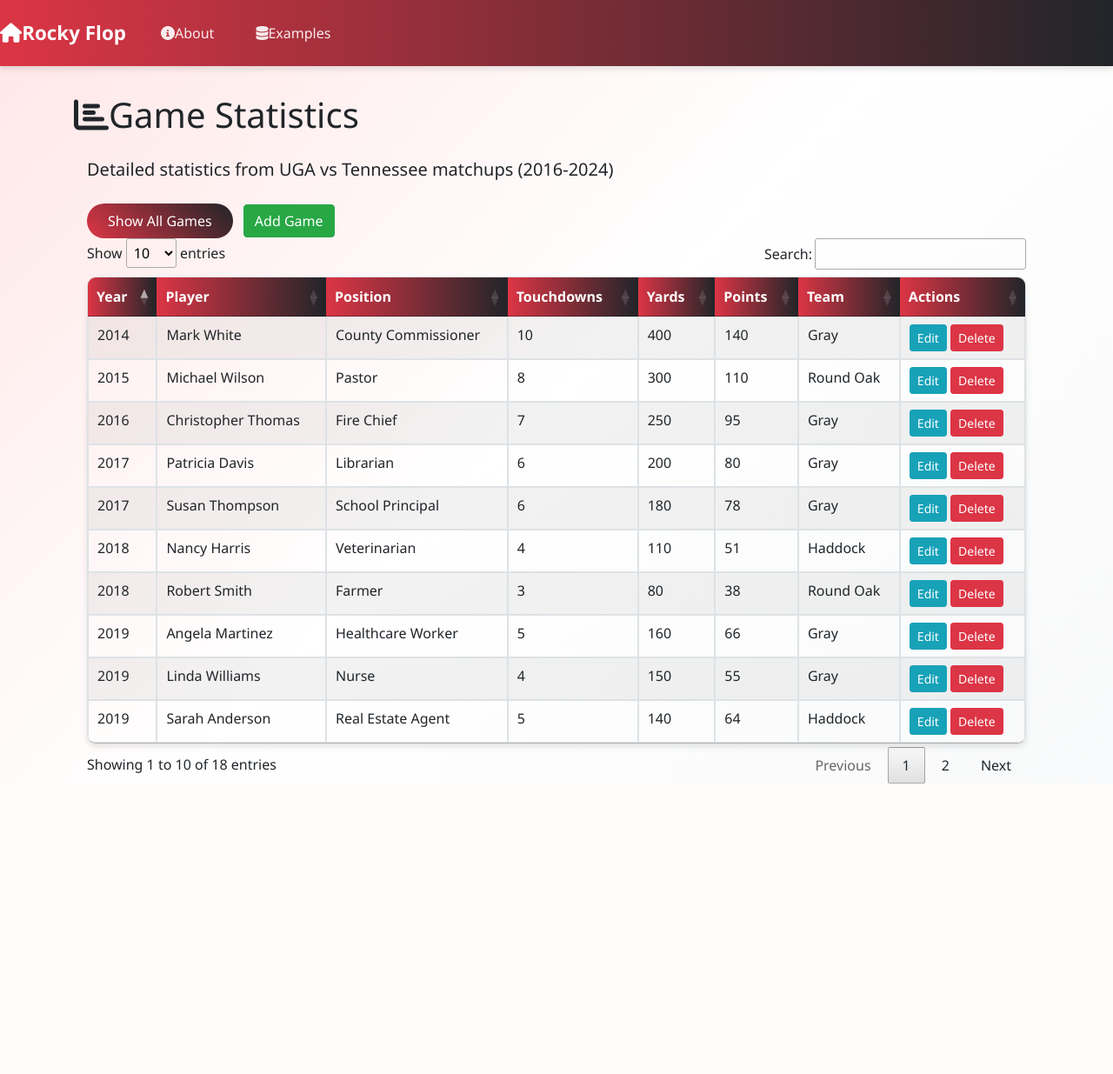
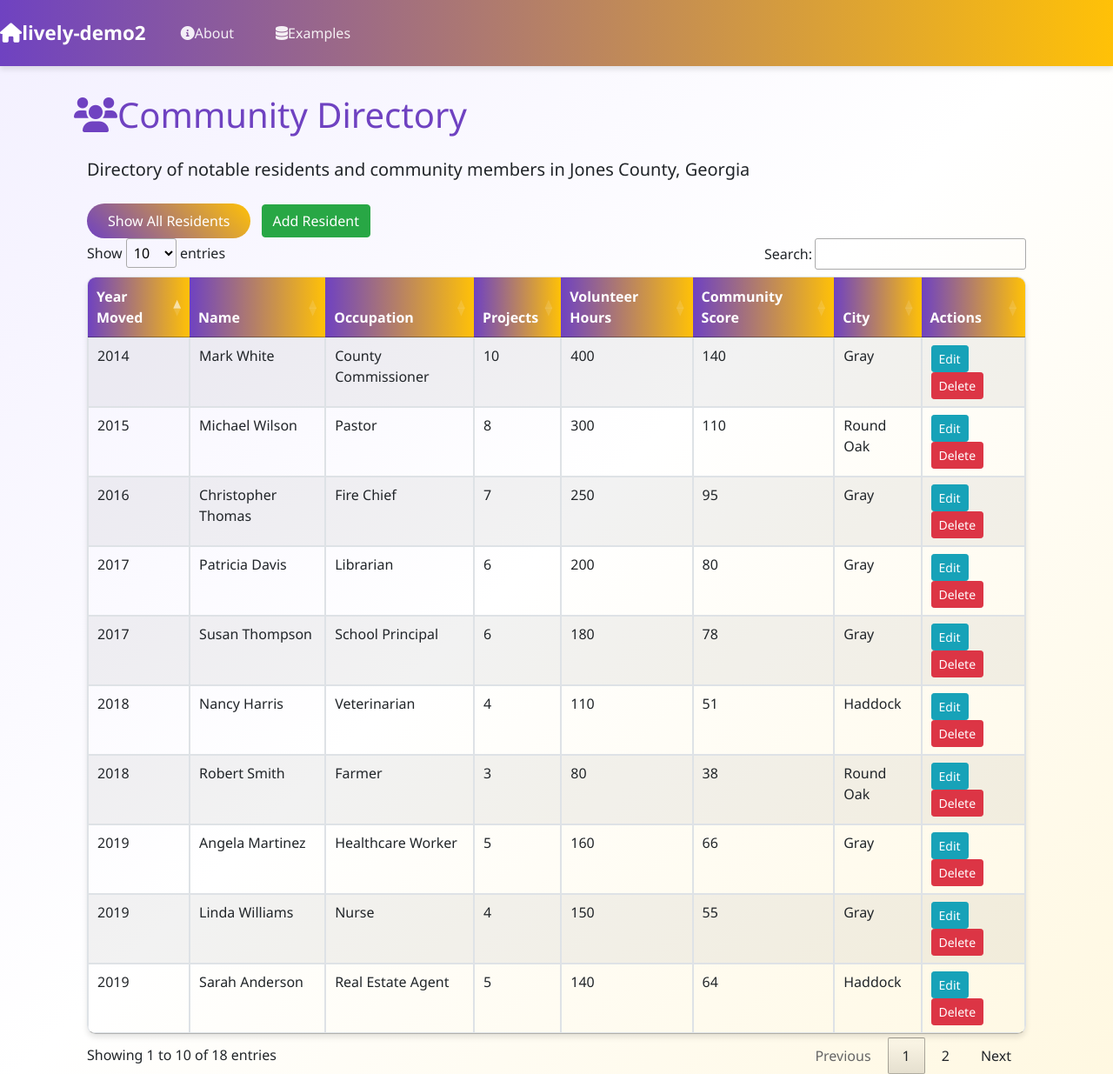
Before and after one commit to Sh0gai/lively-demo2, a Flask app: page /example/ in a window 1280 px wide. Shown: the whole page at 87% size. Before the commit the page ends 901 px from the top, so only its background shows below. Run offline with Flask 3, Linux system fonts and the light colour scheme; data comes from the database, SQL or seed files in the repository; both versions use the stored data as it was after the commit; some libraries are stand-ins or nearby versions.

Commit message:
Transform site to Jones County GA with purple and gold theme

```diff
--- a/app/blueprints/examples.py
+++ b/app/blueprints/examples.py
@@ -49,7 +49,7 @@ def show_examples():
         if not df.empty:
             # Rename columns for better display
             display_df = df[['game_year', 'name', 'position', 'goals', 'assists', 'points', 'club_name', 'athlete_id']].copy()
-            display_df.columns = ['Year', 'Player', 'Position', 'Touchdowns', 'Yards', 'Points', 'Team', 'ID']
+            display_df.columns = ['Year Moved', 'Name', 'Occupation', 'Projects', 'Volunteer Hours', 'Community Score', 'City', 'ID']
 
             # Add edit and delete buttons to the Actions column
             def create_actions(row):
@@ -81,8 +81,8 @@ def edit_example(athlete_id):
     club_name = request.form.get('club_name')
     game_year = request.form.get('game_year', type=int, default=2024)
 
-    # Calculate points based on touchdowns
-    points = goals * 6
+    # Calculate community score based on projects and volunteer hours
+    points = goals * 10 + assists // 10
 
     query = """
     UPDATE athletes_data
@@ -116,8 +116,8 @@ def add_example():
     club_name = request.form.get('club_name')
     game_year = request.form.get('game_year', type=int, default=2024)
 
-    # Calculate points based on touchdowns
-    points = goals * 6
+    # Calculate community score based on projects and volunteer hours
+    points = goals * 10 + assists // 10
 
     query = """
     INSERT INTO athletes_data (name, position, goals, assists, points, club_name, game_year)
--- a/app/templates/base.html
+++ b/app/templates/base.html
@@ -2,25 +2,25 @@
 <html lang="en">
 <head>
     <meta charset="UTF-8">
-    <title>Rocky Flop</title>
+    <title>lively-demo2</title>
     <link href="https://stackpath.bootstrapcdn.com/bootstrap/4.5.2/css/bootstrap.min.css" rel="stylesheet">
     <link href="https://cdnjs.cloudflare.com/ajax/libs/font-awesome/6.0.0/css/all.min.css" rel="stylesheet">
     <style>
         :root {
-            --primary-red: #dc3545;
-            --primary-black: #212529;
-            --light-red: #ffe6e6;
-            --light-black: #f8f9fa;
+            --primary-purple: #6f42c1;
+            --primary-gold: #ffc107;
+            --light-purple: #f3f0ff;
+            --light-gold: #fff8e1;
         }
 
         body {
-            background: linear-gradient(135deg, var(--light-red) 0%, #ffffff 50%, var(--light-black) 100%);
+            background: linear-gradient(135deg, var(--light-purple) 0%, #ffffff 50%, var(--light-gold) 100%);
             min-height: 100vh;
             font-family: 'Segoe UI', Tahoma, Geneva, Verdana, sans-serif;
         }
 
         .navbar-gcsu {
-            background: linear-gradient(90deg, var(--primary-red) 0%, var(--primary-black) 100%);
+            background: linear-gradient(90deg, var(--primary-purple) 0%, var(--primary-gold) 100%);
             box-shadow: 0 4px 6px rgba(0, 0, 0, 0.1);
             padding: 1rem 0;
         }
@@ -68,12 +68,12 @@
         }
 
         .alert-success {
-            background: linear-gradient(45deg, var(--primary-red), var(--primary-black));
+            background: linear-gradient(45deg, var(--primary-purple), var(--primary-gold));
             color: white;
         }
 
         .btn-primary {
-            background: linear-gradient(45deg, var(--primary-red), var(--primary-black));
+            background: linear-gradient(45deg, var(--primary-purple), var(--primary-gold));
             border: none;
             border-radius: 25px;
             padding: 0.5rem 1.5rem;
@@ -83,7 +83,7 @@
 
         .btn-primary:hover {
             transform: translateY(-2px);
-            box-shadow: 0 4px 8px rgba(220, 53, 69, 0.3);
+            box-shadow: 0 4px 8px rgba(111, 66, 193, 0.3);
         }
 
         .card {
@@ -98,7 +98,7 @@
         }
 
         h1, h2, h3 {
-            color: var(--primary-black);
+            color: var(--primary-purple);
         }
 
         .table {
@@ -108,7 +108,7 @@
         }
 
         .table thead th {
-            background: linear-gradient(90deg, var(--primary-red), var(--primary-black));
+            background: linear-gradient(90deg, var(--primary-purple), var(--primary-gold));
             color: white;
             border: none;
             font-weight: 600;
@@ -118,7 +118,7 @@
 <body>
     <nav class="navbar navbar-expand-lg navbar-gcsu">
         <a class="navbar-brand" href="{{ url_for('index') }}">
-            <i class="fas fa-home me-2"></i>Rocky Flop
+            <i class="fas fa-home me-2"></i>lively-demo2
         </a>
         <div class="collapse navbar-collapse">
             <ul class="navbar-nav mr-auto">
--- a/app/templates/examples.html
+++ b/app/templates/examples.html
@@ -2,23 +2,23 @@
 
 {% block content %}
 
-    <h1><i class="fas fa-chart-bar me-3"></i>Game Statistics</h1>
+    <h1><i class="fas fa-users me-3"></i>Community Directory</h1>
 
 
 <div class="container mt-4">
-    <p class="lead mb-4">Detailed statistics from UGA vs Tennessee matchups (2016-2024)</p>
-    <a class="btn btn-primary" href="{{ url_for('examples.show_examples') }}">Show All Games</a>
-    <a class="btn btn-success ml-2" href="{{ url_for('examples.show_examples', add='true') }}">Add Game</a>
+    <p class="lead mb-4">Directory of notable residents and community members in Jones County, Georgia</p>
+    <a class="btn btn-primary" href="{{ url_for('examples.show_examples') }}">Show All Residents</a>
+    <a class="btn btn-success ml-2" href="{{ url_for('examples.show_examples', add='true') }}">Add Resident</a>
     <table id="data-table" class="table table-striped table-bordered mt-4">
         <thead>
             <tr>
-                <th>Year</th>
-                <th>Player</th>
-                <th>Position</th>
-                <th>Touchdowns</th>
-                <th>Yards</th>
-                <th>Points</th>
-                <th>Team</th>
+                <th>Year Moved</th>
+                <th>Name</th>
+                <th>Occupation</th>
+                <th>Projects</th>
+                <th>Volunteer Hours</th>
+                <th>Community Score</th>
+                <th>City</th>
                 <th>Actions</th>
             </tr>
         </thead>
@@ -37,7 +37,7 @@
   <div class="modal-dialog" role="document">
     <div class="modal-content">
       <div class="modal-header">
-        <h5 class="modal-title" id="editModalLabel">Edit Game Stats</h5>
+        <h5 class="modal-title" id="editModalLabel">Edit Resident Info</h5>
         <a href="{{ url_for('examples.show_examples') }}" class="close" aria-label="Close">
           <span aria-hidden="true">&times;</span>
         </a>
@@ -46,31 +46,32 @@
         {% if edit_example %}
         <form action="{{ url_for('examples.edit_example', athlete_id=edit_example.athlete_id) }}" method="post">
           <div class="form-group">
-            <label for="editName">Player:</label>
+            <label for="editName">Name:</label>
             <input type="text" class="form-control" id="editName" name="name" value="{{ edit_example.name }}" required>
           </div>
           <div class="form-group">
-            <label for="editPosition">Position:</label>
+            <label for="editPosition">Occupation:</label>
             <input type="text" class="form-control" id="editPosition" name="position" value="{{ edit_example.position }}" required>
           </div>
           <div class="form-group">
-            <label for="editGoals">Touchdowns:</label>
+            <label for="editGoals">Projects Completed:</label>
             <input type="number" class="form-control" id="editGoals" name="goals" value="{{ edit_example.goals }}" required>
           </div>
           <div class="form-group">
-            <label for="editAssists">Yards:</label>
+            <label for="editAssists">Volunteer Hours:</label>
             <input type="number" class="form-control" id="editAssists" name="assists" value="{{ edit_example.assists }}" required>
           </div>
           <div class="form-group">
-            <label for="editClubName">Team:</label>
+            <label for="editClubName">City:</label>
             <select class="form-control" id="editClubName" name="club_name">
-                <option value="UGA" {{ 'selected' if edit_example.club_name == 'UGA' else '' }}>UGA</option>
-                <option value="Tennessee" {{ 'selected' if edit_example.club_name == 'Tennessee' else '' }}>Tennessee</option>
+                <option value="Gray" {{ 'selected' if edit_example.club_name == 'Gray' else '' }}>Gray</option>
+                <option value="Round Oak" {{ 'selected' if edit_example.club_name == 'Round Oak' else '' }}>Round Oak</option>
+                <option value="Haddock" {{ 'selected' if edit_example.club_name == 'Haddock' else '' }}>Haddock</option>
             </select>
           </div>
           <div class="form-group">
-            <label for="editGameYear">Game Year:</label>
-            <input type="number" class="form-control" id="editGameYear" name="game_year" value="{{ edit_example.game_year or 2024 }}" min="2016" max="2024" required>
+            <label for="editGameYear">Year Moved to County:</label>
+            <input type="number" class="form-control" id="editGameYear" name="game_year" value="{{ edit_example.game_year or 2024 }}" min="1950" max="2024" required>
           </div>
         </div>
         <div class="modal-footer">
@@ -123,7 +124,7 @@
   <div class="modal-dialog" role="document">
     <div class="modal-content">
       <div class="modal-header">
-        <h5 class="modal-title" id="addModalLabel">Add New Game Stats</h5>
+        <h5 class="modal-title" id="addModalLabel">Add New Resident</h5>
         <a href="{{ url_for('examples.show_examples') }}" class="close" aria-label="Close">
           <span aria-hidden="true">&times;</span>
         </a>
@@ -131,36 +132,37 @@
       <div class="modal-body">
         <form action="{{ url_for('examples.add_example') }}" method="post">
           <div class="form-group">
-            <label for="addName">Player:</label>
+            <label for="addName">Name:</label>
             <input type="text" class="form-control" id="addName" name="name" required>
           </div>
           <div class="form-group">
-            <label for="addPosition">Position:</label>
+            <label for="addPosition">Occupation:</label>
             <input type="text" class="form-control" id="addPosition" name="position" required>
           </div>
           <div class="form-group">
-            <label for="addGoals">Touchdowns:</label>
+            <label for="addGoals">Projects Completed:</label>
             <input type="number" class="form-control" id="addGoals" name="goals" value="0" required>
           </div>
           <div class="form-group">
-            <label for="addAssists">Yards:</label>
+            <label for="addAssists">Volunteer Hours:</label>
             <input type="number" class="form-control" id="addAssists" name="assists" value="0" required>
           </div>
           <div class="form-group">
-            <label for="addClubName">Team:</label>
+            <label for="addClubName">City:</label>
             <select class="form-control" id="addClubName" name="club_name">
-                <option value="UGA">UGA</option>
-                <option value="Tennessee">Tennessee</option>
+                <option value="Gray">Gray</option>
+                <option value="Round Oak">Round Oak</option>
+                <option value="Haddock">Haddock</option>
             </select>
           </div>
           <div class="form-group">
-            <label for="addGameYear">Game Year:</label>
-            <input type="number" class="form-control" id="addGameYear" name="game_year" value="2024" min="2016" max="2024" required>
+            <label for="addGameYear">Year Moved to County:</label>
+            <input type="number" class="form-control" id="addGameYear" name="game_year" value="2024" min="1950" max="2024" required>
           </div>
         </div>
         <div class="modal-footer">
           <a href="{{ url_for('examples.show_examples') }}" class="btn btn-secondary">Cancel</a>
-          <button type="submit" class="btn btn-success">Add Game Stats</button>
+          <button type="submit" class="btn btn-success">Add Resident</button>
         </div>
         </form>
     </div>
--- a/test_db.py
+++ b/test_db.py
@@ -34,7 +34,7 @@ def test_database():
             print("-" * 60)
             for record in records:
                 print(f"{record['name']} ({record['position']}) - {record['club_name']} {record['game_year']}")
-                print(f"   TDs: {record['goals']}, Yards: {record['assists']}, Points: {record['points']}")
+                print(f"   Projects: {record['goals']}, Volunteer Hours: {record['assists']}, Community Score: {record['points']}")
                 print()
 
             return True
```
Also changed, not shown: app/db_connect.py (+19 -19 lines), app/templates/about.html (+27 -27 lines), app/templates/index.html (+16 -16 lines), .claude/settings.local.json, football_stats.db.
